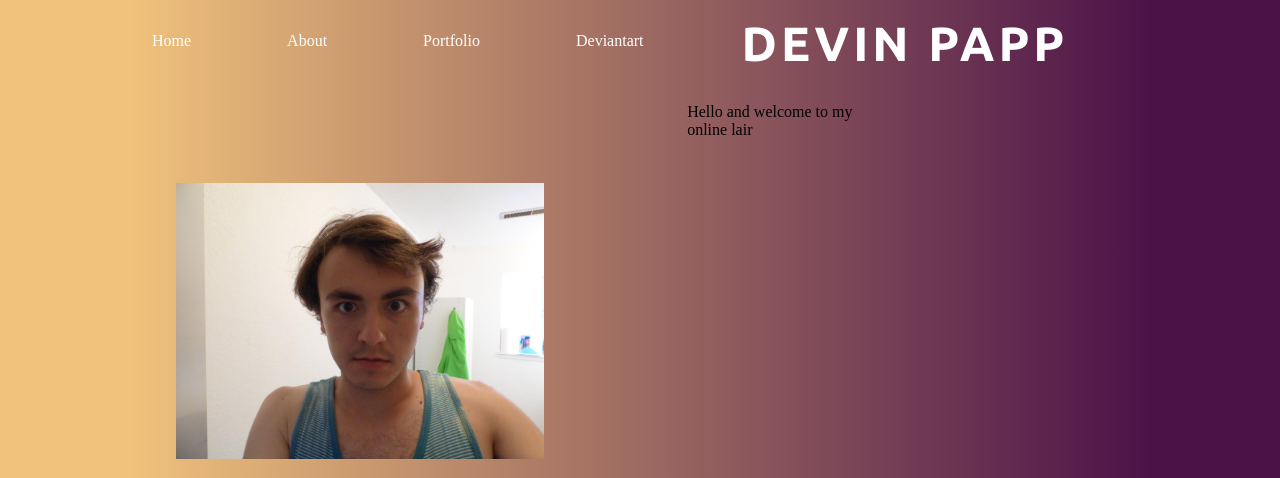
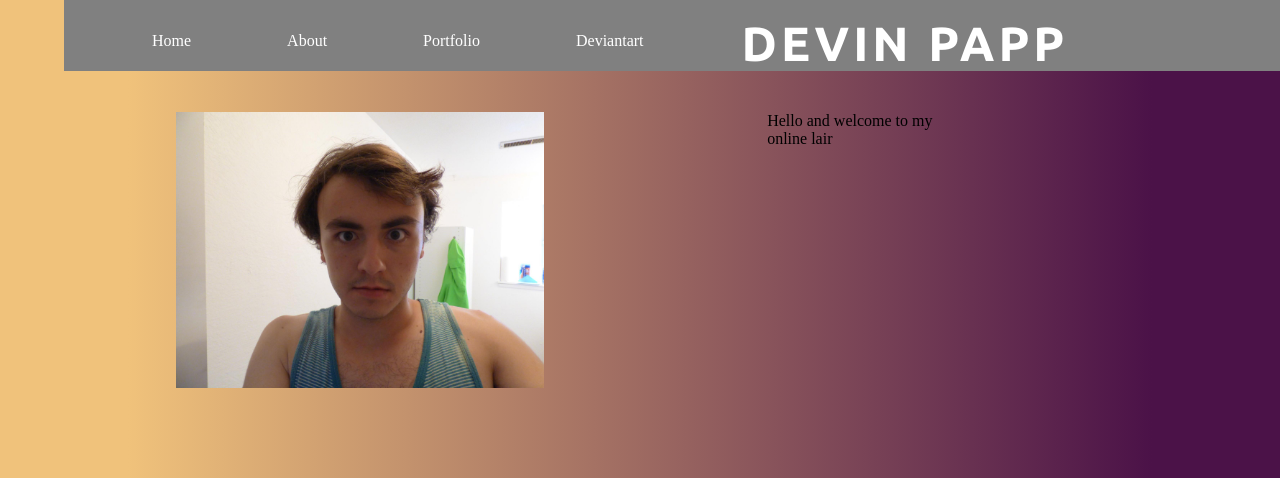
Before and after one commit to Dpappy/ewuweblab.io, a plain HTML site: page index.html in a window 1280 px wide. Shown: the top 478 px of the page. Drawn offline with nearby package versions, Linux system fonts and the light colour scheme.

Commit message:
Edited the banner

```diff
--- a/css/styles.css
+++ b/css/styles.css
@@ -24,6 +24,9 @@ img {
 }
 
 /* Layout */
+header {position:fixed;
+width: 100%;
+background: gray;}
 
 main{
   background: none;
@@ -66,12 +69,13 @@ h1 {
     letter-spacing: 4px;
     text-align:left;
     font-size:3em;
+    float: top;
 }
 
 p {
     background: none;
     border: none;
-    padding: 20px;
+    padding: 100px;
     width: 200px;
 }
 
--- a/index.html
+++ b/index.html
@@ -12,7 +12,7 @@
     </head>
 
    <body>
-
+<header class="header">
     <nav role='navigation'>
   <ul>
     <li><a href="#">Home</a></li>
@@ -23,6 +23,7 @@
 </nav>
 
     <h1>Devin Papp</h1>
+    </header>
 
     <img class="Me" src="img/me.jpg" />
 
```
